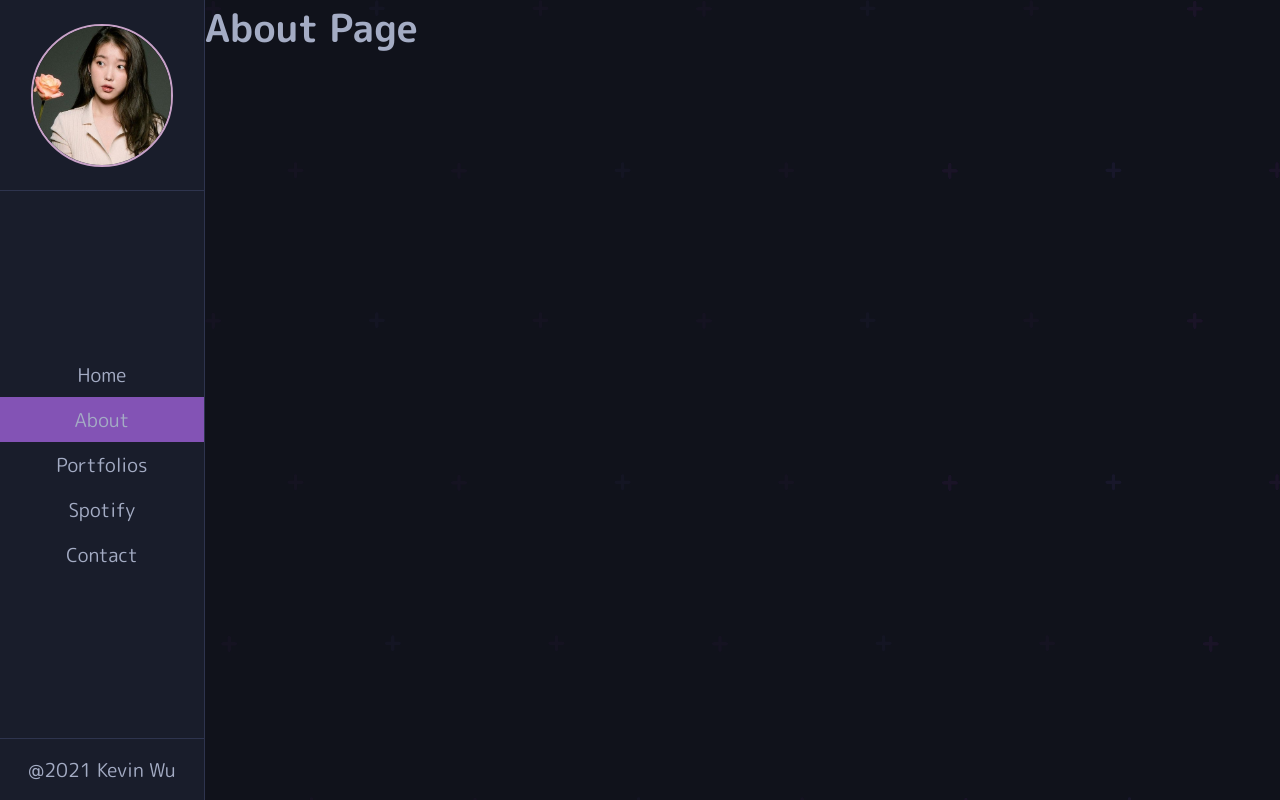
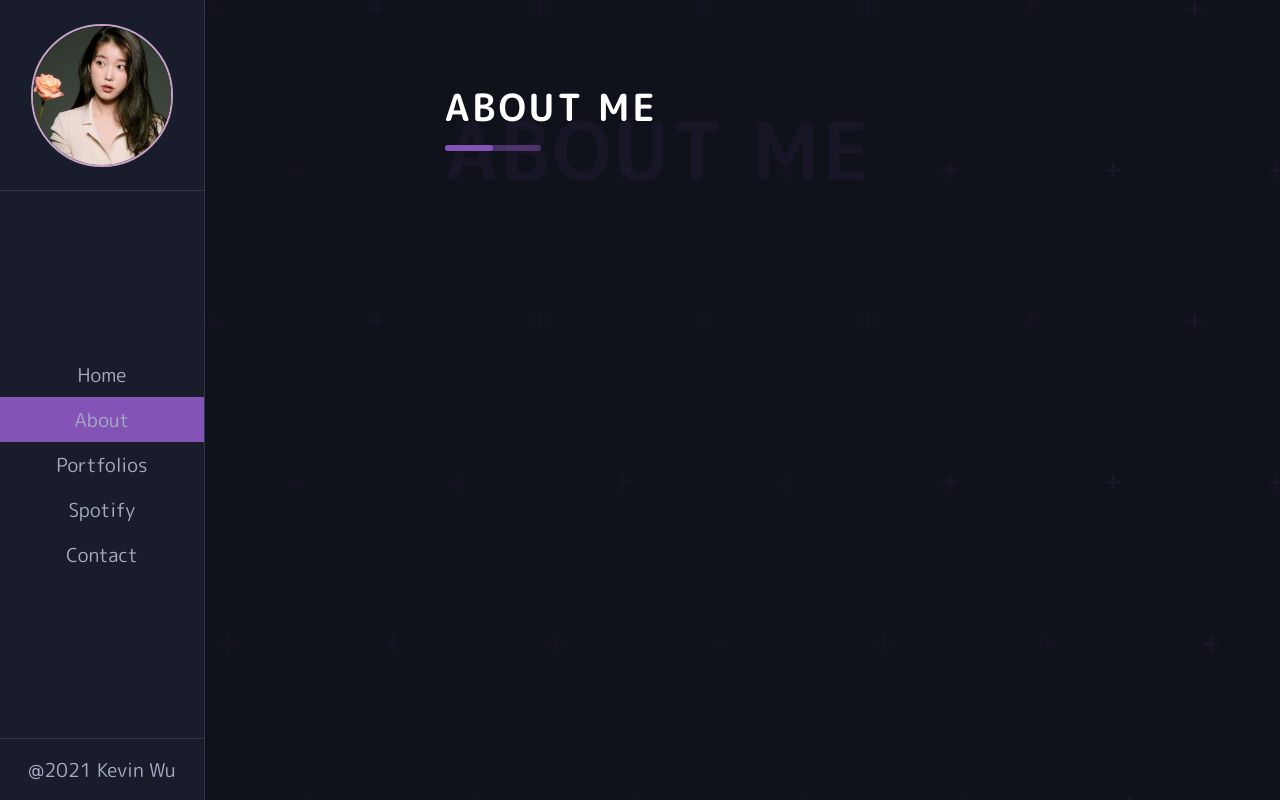
Before and after one commit to kevywevyy/kevwevy_website, a React (Create React App) app: page /about in a window 1280 px wide. Built offline with nearby package versions, Linux system fonts and the light colour scheme.

Commit message:
made about page layout... no errors atm

```diff
--- a/src/App.scss
+++ b/src/App.scss
@@ -1,6 +1,8 @@
 @import './styles/layout';
 @import './styles/navbar';
 @import './styles/typography';
+@import './styles/title';
+
 *{
     padding: 0;
     margin: 0;
@@ -12,3 +14,7 @@ body {
     font-family: 'M PLUS Rounded 1c', sans-serif;
     font-size: 1.2rem;
 }
+
+span {
+    color: #8353b5;
+}
--- /dev/null
+++ b/src/Components/Title.js
@@ -0,0 +1,16 @@
+import React from 'react'
+
+function Title({title,span}) {
+    return (
+        <div className="Title">
+            <h3>
+                {title}
+                <span>
+                    {span}
+                </span>
+            </h3>
+        </div>
+    )
+}
+
+export default Title
--- a/src/Pages/AboutPage.js
+++ b/src/Pages/AboutPage.js
@@ -1,9 +1,10 @@
 import React from 'react';
+import Title from '../Components/Title';
 
 function AboutPage() {
     return (
         <div className="AboutPage">
-            <h1>About Page</h1>
+            <Title title={'About Me'} span={'About Me'}/>
         </div>
     )
 }
--- a/src/styles/_layout.scss
+++ b/src/styles/_layout.scss
@@ -15,5 +15,8 @@
         background-image: url(../img/dots.svg);
         display: grid;
         position: relative;
+        .content {
+            margin: 5rem 15rem;
+        }
     }
 }
--- /dev/null
+++ b/src/styles/_title.scss
@@ -0,0 +1,36 @@
+.Title {
+    text-transform: uppercase;
+    font-size: 2rem;
+    color: white;
+    position: relative;
+    padding-bottom: 1rem;
+    letter-spacing: 3px;
+    &::before {
+        content: "";
+        bottom: 0;
+        left: 0;
+        position: absolute;
+        background-color: #8253b580;
+        width: 6rem;
+        height: 0.4rem;
+        border-radius: 50px;
+    }
+    &::after {
+        content: "";
+        bottom: 0;
+        left: 0;
+        position: absolute;
+        background-color: #8353b5;
+        width: 3rem;
+        height: 0.4rem;
+        border-radius: 50px;
+
+    }
+    span {
+        position: absolute;
+        top: 15%;
+        left: 0;
+        font-size: 5rem;
+        opacity: 0.07;
+    }
+}
```
